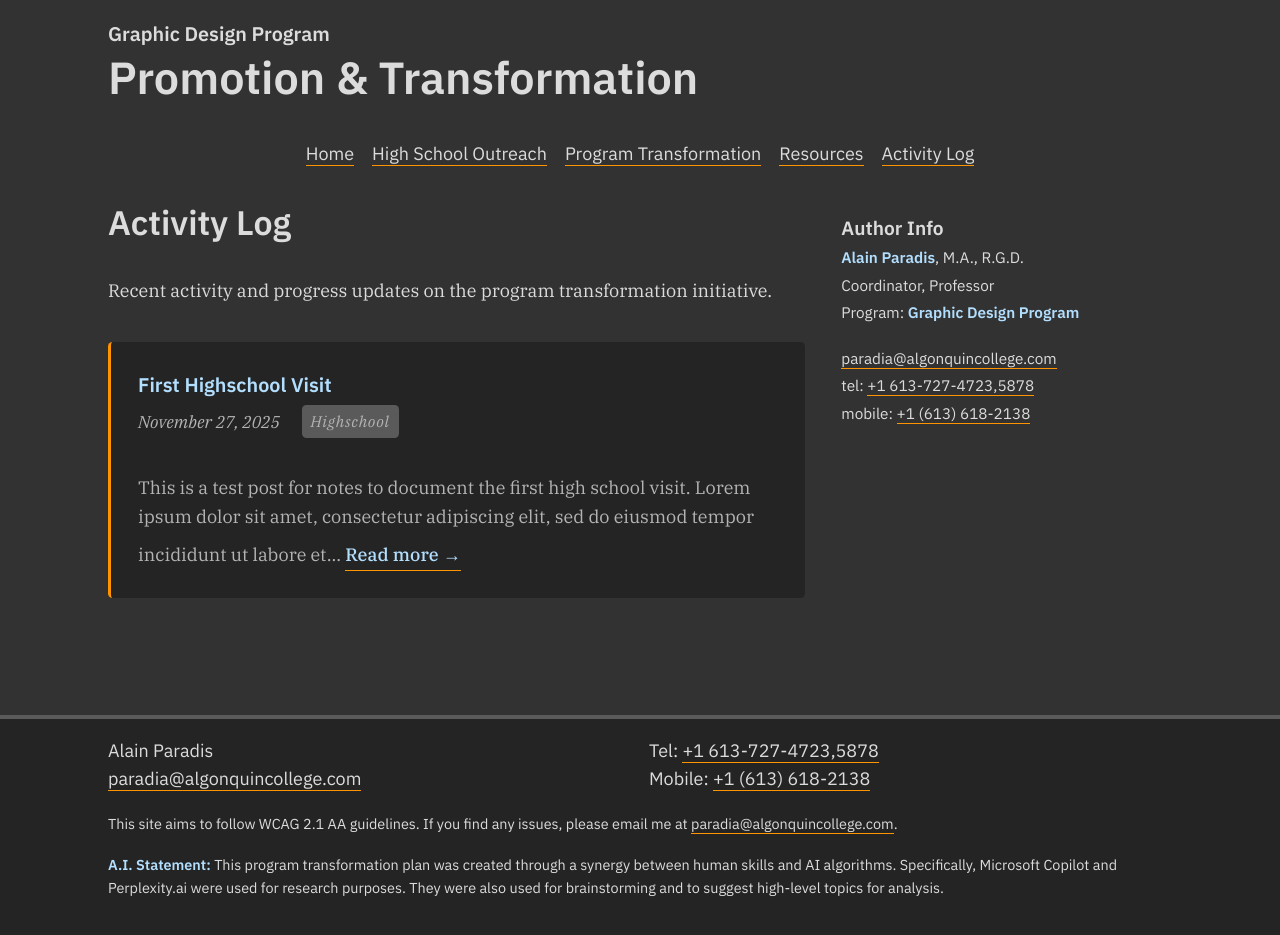
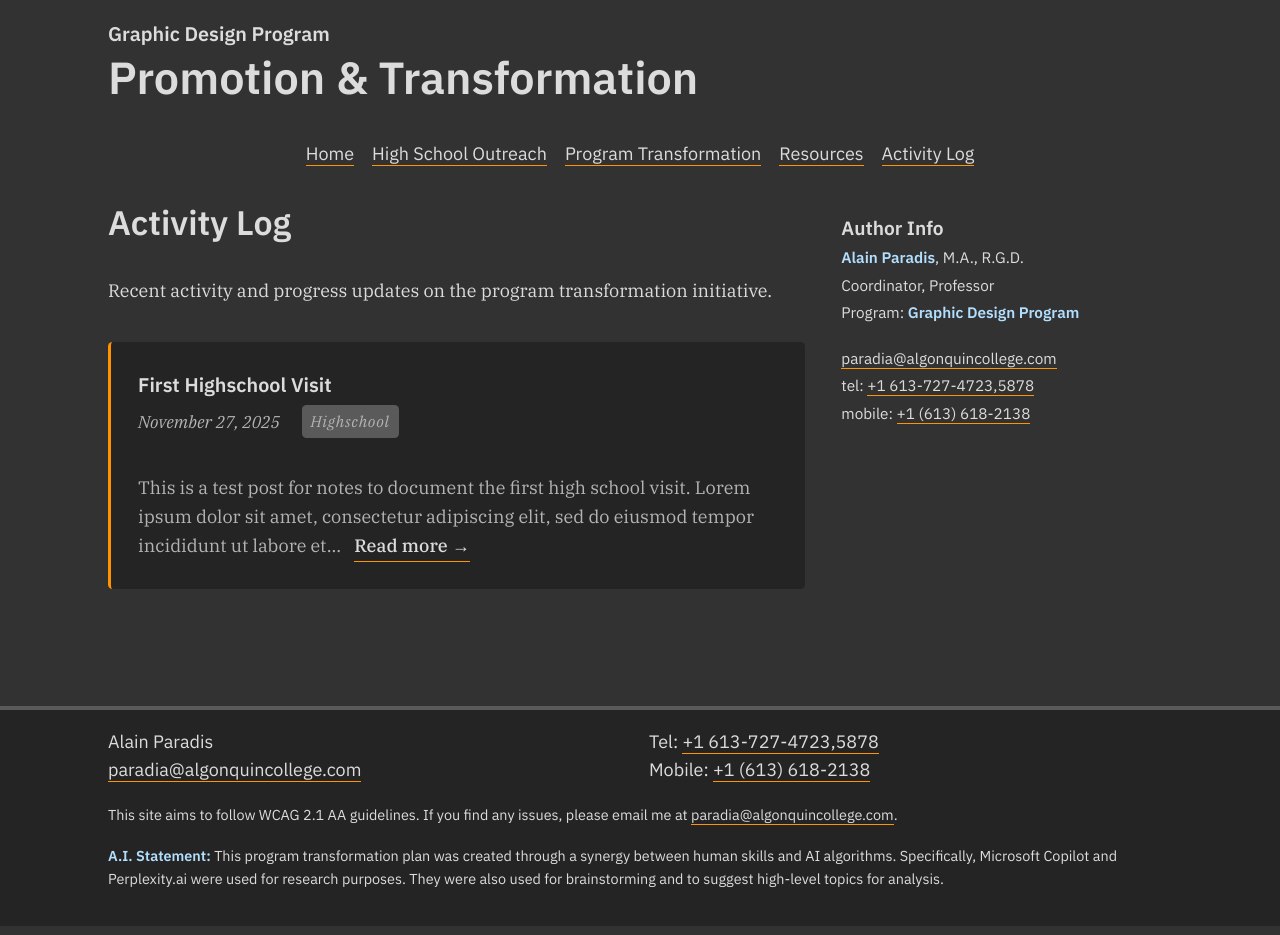
Before and after one commit to AlainParadis/program-transformation, a Jekyll site: the page built from blog.md, in a window 1280 px wide. Built offline with Jekyll 4.4.1, drawn with Linux system fonts in a browser that asks for light colours.

Commit message:
fix post preview link styling

```diff
--- a/css/styles.css
+++ b/css/styles.css
@@ -647,18 +647,6 @@ footer { font-family: var(--sans); }
 	margin: 0rem;
 }
 
-.post-preview a
-{
-	color: var(--blue-light);
-	text-decoration: none;
-}
-
-.post-preview a:hover
-{
-	text-decoration: underline;
-	color: var(--blue);
-}
-
 .post-excerpt
 {
 	margin-top: 0.75rem;
@@ -668,13 +656,6 @@ footer { font-family: var(--sans); }
 .read-more
 {
 	display: inline-block;
-	margin-top: 0.5rem;
-	color: var(--orange);
+	margin-left: 0.5rem;
 	font-weight: 500;
-	text-decoration: none;
 }
-
-.read-more:hover
-{
-	text-decoration: underline;
-}
```
